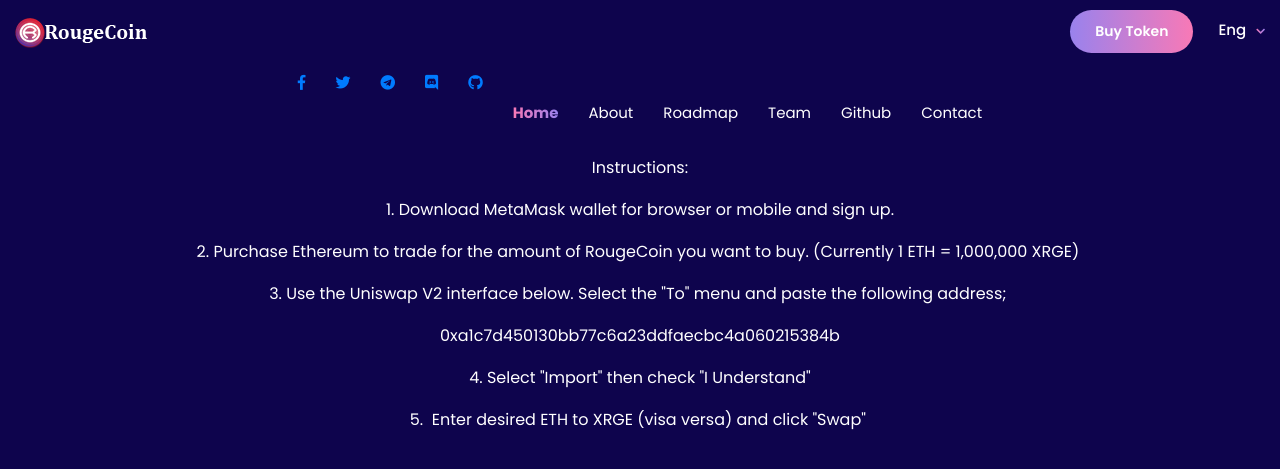
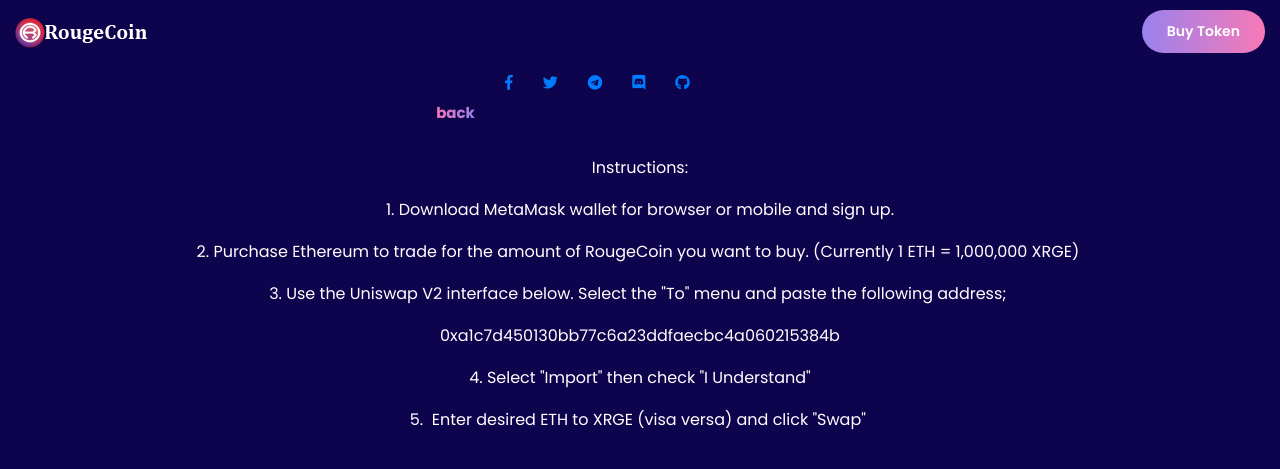
Before and after one commit to rougecoin-project/ico-webpage, a plain HTML site: page buyxrge.html in a window 1280 px wide. Shown: the top 469 px of the page. Drawn offline with Linux system fonts and the light colour scheme.

Commit message:
Update buyxrge.html

```diff
--- a/buyxrge.html
+++ b/buyxrge.html
@@ -51,22 +51,23 @@
 
             <div class="collapse navbar-collapse" id="navbarSupportedContent">
                 <ul class="navbar-nav ml-auto">
+					<li class="nav-item"><a data-scroll href="index.html" class="nav-link active">back</a></li>
 					<li class="nav-item"><a href="https://www.facebook.com/RougeCoin/"><i class="fab fa-facebook-f"></i></a></li>
 					<li class="nav-item"><a href="https://twitter.com/rougecoin?lang=en"><i class="fab fa-twitter"></i></a></li>
                     <li class="nav-item"><a href="https://t.me/rougecoin"><i class="fab fa-telegram"></i></a></li>
                     <li class="nav-item"><a href="https://discord.gg/YxB5BSsT"><i class="fab fa-discord"></i></a></li>
 					<li class="nav-item"><a href="https://github.com/rougecoin-project/RougeCoin"><i class="fab fa-github"></i></a></li>
-                    <li class="nav-item"><a data-scroll href="index.html" class="nav-link active">Home</a></li>
-                    <li class="nav-item"><a data-scroll href="#bougee" class="nav-link">About</a></li>
-                    <li class="nav-item"><a data-scroll href="#roadmap" class="nav-link">Roadmap</a></li>
-                    <li class="nav-item"><a data-scroll href="#team_members" class="nav-link">Team</a></li>
-                    <li class="nav-item"><a data-scroll href="https://github.com/rougecoin-project/RougeCoin" class="nav-link">Github</a></li>
-                    <li class="nav-item"><a data-scroll href="#contact_06" class="nav-link">Contact</a></li>
+
+                    <li class="nav-item"><a data-scroll href="#bougee" class="nav-link">&nbsp;</a></li>
+                    <li class="nav-item"><a data-scroll href="#roadmap" class="nav-link"></a></li>
+                    <li class="nav-item"><a data-scroll href="#team_members" class="nav-link"></a></li>
+                    <li class="nav-item"><a data-scroll href="https://github.com/rougecoin-project/RougeCoin" class="nav-link"></a></li>
+                    <li class="nav-item"><a data-scroll href="#contact_06" class="nav-link"></a></li>
                 </ul>
             </div>
             <div class="language">
                 <a href="buyxrge.html" class="token">Buy token</a>
-                <div class="dropdown"><span>Eng<i class="fas fa-chevron-down"></i></span>
+
                     <ul class="dropdown-menu">
                         <li><a class="dropdown-item" href="blog.html">Deutsch</a></li>
                         <li><a class="dropdown-item" href="blog-post.html">Español</a></li>
```
